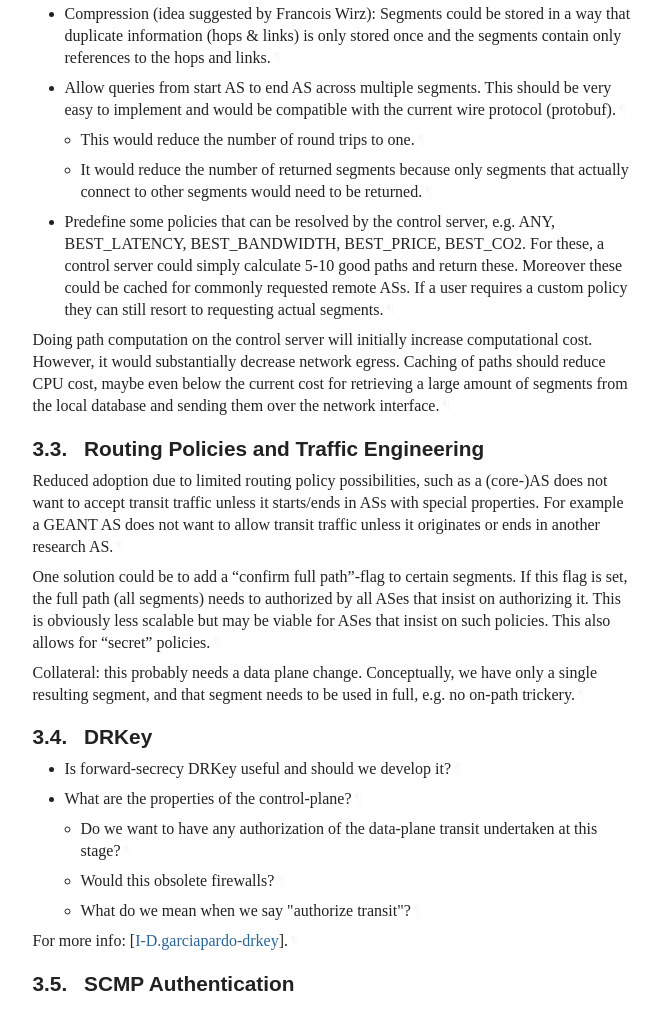
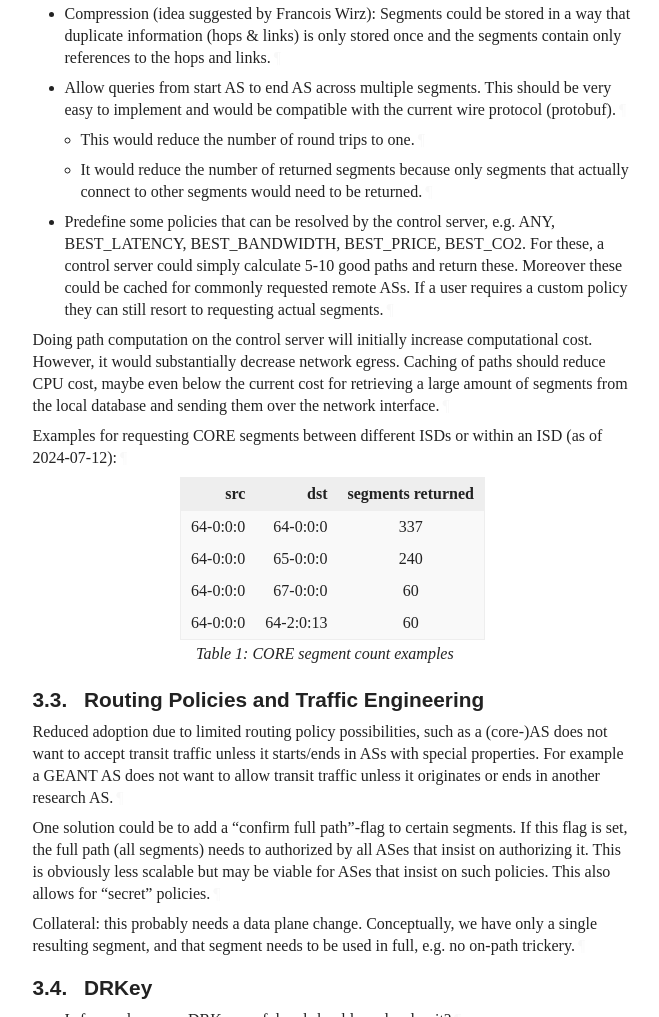
Before and after one commit to scionassociation/scion-research_I-D, a plain HTML site: page draft-meynell-panrg-scion-research-questions.html in a window 1280 px wide. Shown: the part 1783-2800 px from the top of the page, without its empty margins (92-751 px from the left). Drawn offline with Linux system fonts and the light colour scheme; a web font is replaced by a local one.

Commit message:
Script updating gh-pages from b3d6fc5. [ci skip]

```diff
--- a/draft-meynell-panrg-scion-research-questions.html
+++ b/draft-meynell-panrg-scion-research-questions.html
@@ -1031,7 +1031,7 @@ svg :is([fill="white"], [fill^="#fff"]) {
 </tr></thead>
 <tfoot><tr>
 <td class="left">Meynell, et al.</td>
-<td class="center">Expires 12 January 2025</td>
+<td class="center">Expires 16 January 2025</td>
 <td class="right">[Page]</td>
 </tr></tfoot>
 </table>
@@ -1044,12 +1044,12 @@ svg :is([fill="white"], [fill^="#fff"]) {
 <dd class="internet-draft">draft-meynell-panrg-scion-research-questions-latest</dd>
 <dt class="label-published">Published:</dt>
 <dd class="published">
-<time datetime="2024-07-11" class="published">11 July 2024</time>
+<time datetime="2024-07-15" class="published">15 July 2024</time>
     </dd>
 <dt class="label-intended-status">Intended Status:</dt>
 <dd class="intended-status">Informational</dd>
 <dt class="label-expires">Expires:</dt>
-<dd class="expires"><time datetime="2025-01-12">12 January 2025</time></dd>
+<dd class="expires"><time datetime="2025-01-16">16 January 2025</time></dd>
 <dt class="label-authors">Authors:</dt>
 <dd class="authors">
 <div class="author">
@@ -1111,7 +1111,7 @@ svg :is([fill="white"], [fill^="#fff"]) {
         time. It is inappropriate to use Internet-Drafts as reference
         material or to cite them other than as "work in progress."<a href="#section-boilerplate.1-3" class="pilcrow">¶</a></p>
 <p id="section-boilerplate.1-4">
-        This Internet-Draft will expire on 12 January 2025.<a href="#section-boilerplate.1-4" class="pilcrow">¶</a></p>
+        This Internet-Draft will expire on 16 January 2025.<a href="#section-boilerplate.1-4" class="pilcrow">¶</a></p>
 </section>
 </div>
 <div id="copyright">
@@ -1299,6 +1299,44 @@ appear in all capitals, as shown here.<a href="#section-2-1" class="pilcrow">¶<
 </li>
         </ul>
 <p id="section-3.2-5">Doing path computation on the control server will initially increase computational cost. However, it would substantially decrease network egress. Caching of paths should reduce CPU cost, maybe even below the current cost for retrieving a large amount of segments from the local database and sending them over the network interface.<a href="#section-3.2-5" class="pilcrow">¶</a></p>
+<p id="section-3.2-6">Examples for requesting CORE segments between different ISDs or within an ISD (as of 2024-07-12):<a href="#section-3.2-6" class="pilcrow">¶</a></p>
+<span id="name-core-segment-count-examples"></span><div id="segment-count-example">
+<table class="center" id="table-1">
+          <caption>
+<a href="#table-1" class="selfRef">Table 1</a>:
+<a href="#name-core-segment-count-examples" class="selfRef">CORE segment count examples</a>
+          </caption>
+<thead>
+            <tr>
+              <th class="text-right" rowspan="1" colspan="1">src</th>
+              <th class="text-right" rowspan="1" colspan="1">dst</th>
+              <th class="text-center" rowspan="1" colspan="1">segments returned</th>
+            </tr>
+          </thead>
+          <tbody>
+            <tr>
+              <td class="text-right" rowspan="1" colspan="1">64-0:0:0</td>
+              <td class="text-right" rowspan="1" colspan="1">64-0:0:0</td>
+              <td class="text-center" rowspan="1" colspan="1">337</td>
+            </tr>
+            <tr>
+              <td class="text-right" rowspan="1" colspan="1">64-0:0:0</td>
+              <td class="text-right" rowspan="1" colspan="1">65-0:0:0</td>
+              <td class="text-center" rowspan="1" colspan="1">240</td>
+            </tr>
+            <tr>
+              <td class="text-right" rowspan="1" colspan="1">64-0:0:0</td>
+              <td class="text-right" rowspan="1" colspan="1">67-0:0:0</td>
+              <td class="text-center" rowspan="1" colspan="1">60</td>
+            </tr>
+            <tr>
+              <td class="text-right" rowspan="1" colspan="1">64-0:0:0</td>
+              <td class="text-right" rowspan="1" colspan="1">64-2:0:13</td>
+              <td class="text-center" rowspan="1" colspan="1">60</td>
+            </tr>
+          </tbody>
+        </table>
+</div>
 </section>
 </div>
 <div id="routing-policies-and-traffic-engineering">
```
Also changed, not shown: index.html (+2 -2 lines), draft-meynell-panrg-scion-research-questions.txt.
